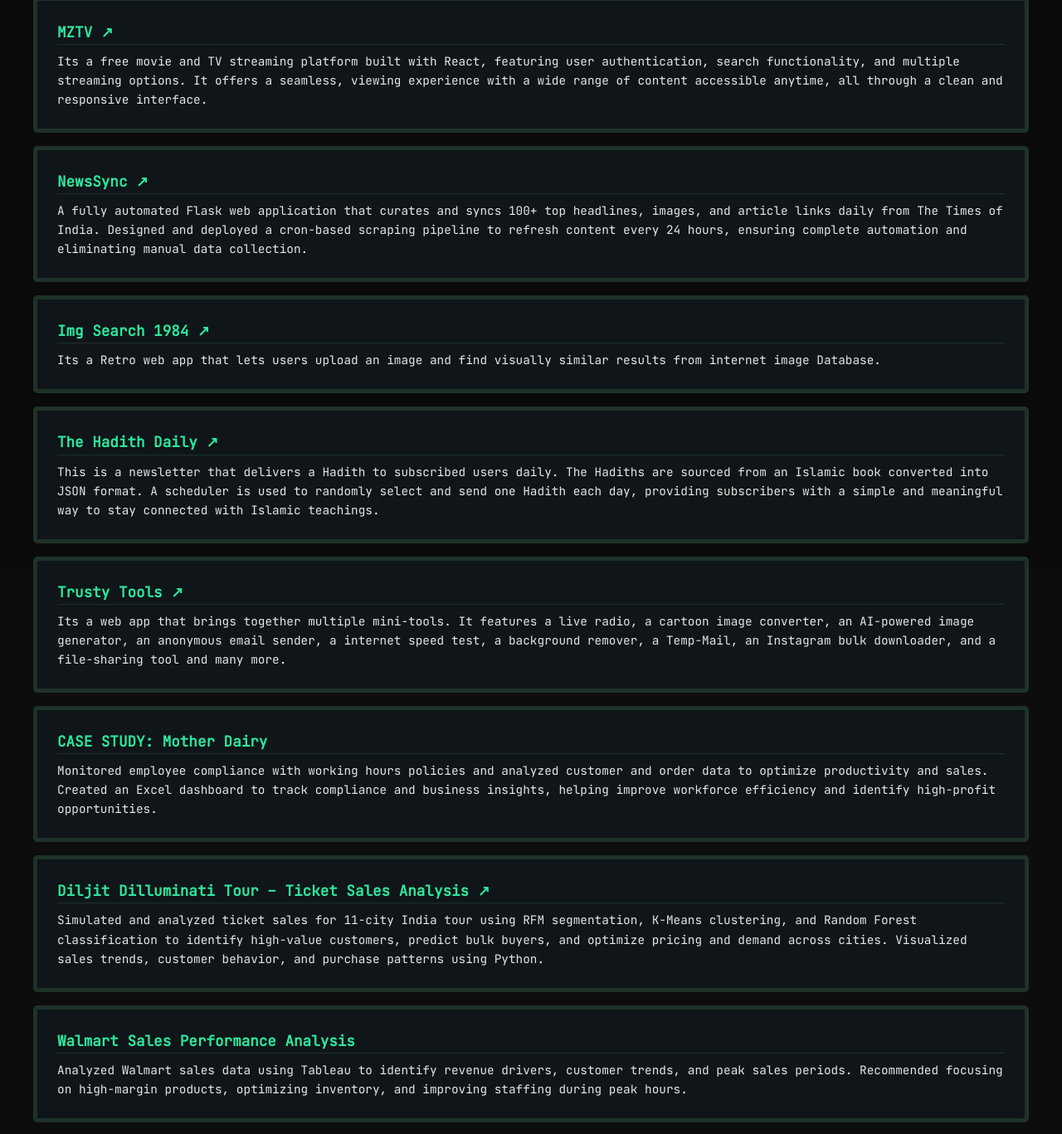
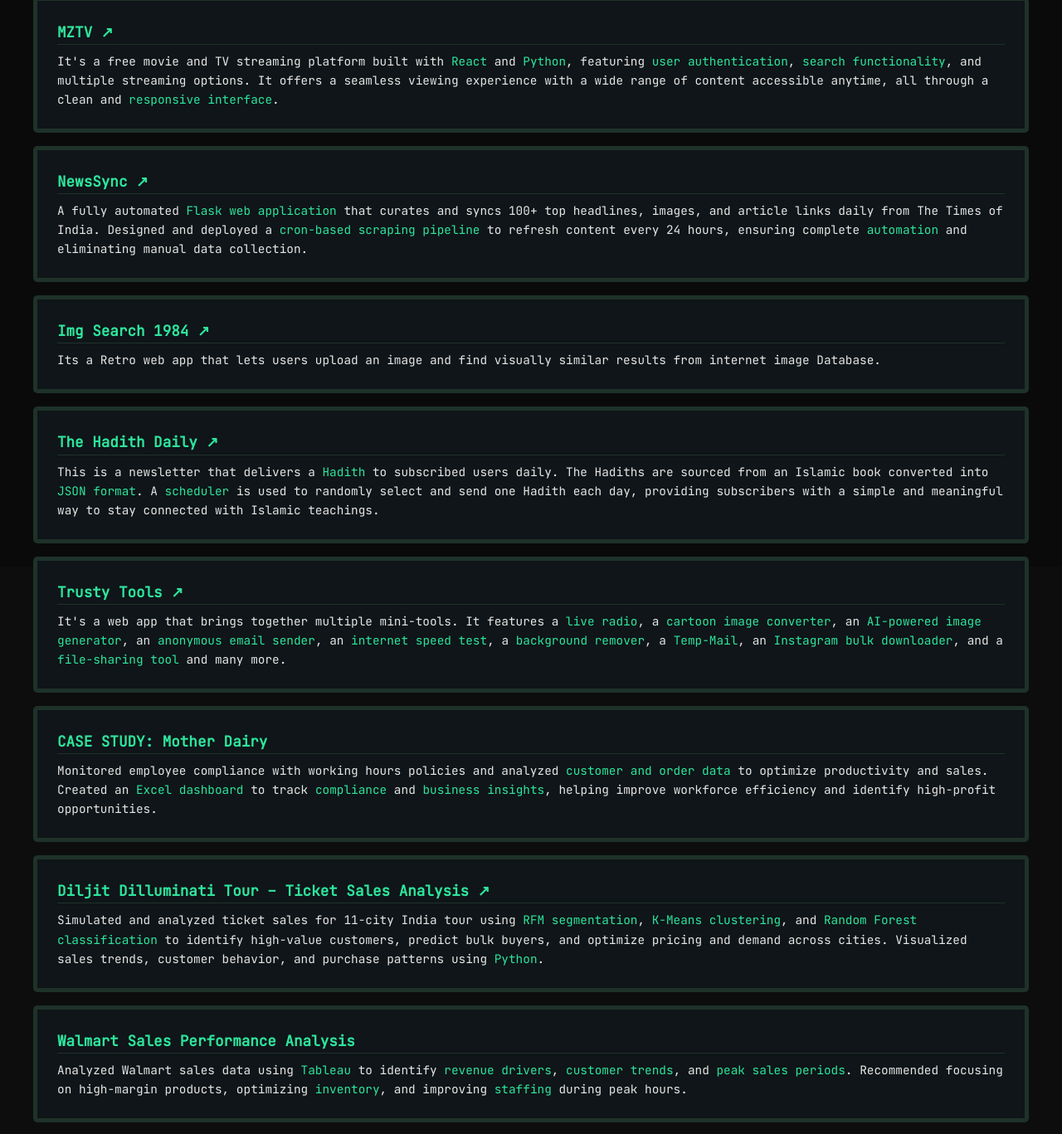
Before and after one commit to mzscripts/mzscripts.github.io, a plain HTML site: page projects.html in a window 1280 px wide. Shown: the part 117-1484 px from the top of the page at 83% size. Drawn offline with Linux system fonts and the light colour scheme.

Commit message:
highlights

```diff
--- a/projects.html
+++ b/projects.html
@@ -23,55 +23,73 @@
                     <h3><a href="https://cinemixmz.vercel.app" target="_blank" rel="noopener noreferrer">MZTV <span
                                 class="view-arrow">↗</span>
                         </a> </h3>
-                    <p>Its a free movie and TV streaming platform built with React, featuring user
-                        authentication, search functionality, and multiple streaming options. It offers a seamless,
-                        viewing experience with a wide range of content accessible anytime, all through a
-                        clean and responsive interface.</p>
+                    <p>
+                        It's a free movie and TV streaming platform built with <span class="highlight">React</span> and
+                        <span class="highlight">Python</span>, featuring <span class="highlight">user
+                            authentication</span>, <span class="highlight">search functionality</span>, and multiple
+                        streaming options.
+                        It offers a seamless viewing experience with a wide range of content accessible anytime, all
+                        through a clean and <span class="highlight">responsive interface</span>.
+                    </p>
                 </div>
                 <div class="project-card">
-                    <h3><a href="https://mzscripts.github.io/Terminal/?app=1" target="_blank" rel="noopener noreferrer">NewsSync <span
-                                class="view-arrow">↗</span>
+                    <h3><a href="https://mzscripts.github.io/Terminal/?app=1" target="_blank"
+                            rel="noopener noreferrer">NewsSync <span class="view-arrow">↗</span>
                         </a> </h3>
-                    <p>A fully automated Flask web application that curates and syncs 100+ top headlines, images, and
-                        article links daily from The Times of India. Designed and deployed a cron-based scraping
-                        pipeline to refresh content every 24 hours, ensuring complete automation and eliminating manual
-                        data collection.</p>
+                    <p>
+                        A fully automated <span class="highlight">Flask web application</span> that curates and syncs
+                        100+ top headlines, images, and article links daily from The Times of India.
+                        Designed and deployed a <span class="highlight">cron-based scraping pipeline</span> to refresh
+                        content every 24 hours, ensuring complete <span class="highlight">automation</span> and
+                        eliminating manual data collection.
+                    </p>
                 </div>
                 <div class="project-card">
-                    <h3><a href="https://mzscripts.github.io/Terminal/?app=3" target="_blank" rel="noopener noreferrer">Img Search 1984 <span
-                                class="view-arrow">↗</span>
+                    <h3><a href="https://mzscripts.github.io/Terminal/?app=3" target="_blank"
+                            rel="noopener noreferrer">Img Search 1984 <span class="view-arrow">↗</span>
                         </a> </h3>
                     <p>Its a Retro web app that lets users upload an image and find visually similar results
                         from internet image Database.</p>
                 </div>
                 <div class="project-card">
-                    <h3><a href="https://mzscripts.github.io/Terminal/?app=2" target="_blank" rel="noopener noreferrer">The
+                    <h3><a href="https://mzscripts.github.io/Terminal/?app=2" target="_blank"
+                            rel="noopener noreferrer">The
                             Hadith Daily <span class="view-arrow">↗</span>
                         </a> </h3>
-                    <p>This is a newsletter that delivers a Hadith to subscribed users daily. The Hadiths are
-                        sourced from an Islamic book converted into JSON format. A scheduler is
-                        used to randomly select and send one Hadith each day, providing subscribers with a simple
-                        and meaningful way to stay connected with Islamic teachings.</p>
+                    <p>
+                        This is a newsletter that delivers a <span class="highlight">Hadith</span> to subscribed users
+                        daily.
+                        The Hadiths are sourced from an Islamic book converted into <span class="highlight">JSON
+                            format</span>.
+                        A <span class="highlight">scheduler</span> is used to randomly select and send one Hadith each
+                        day, providing subscribers with a simple and meaningful way to stay connected with Islamic
+                        teachings.
+                    </p>
                 </div>
                 <div class="project-card">
                     <h3><a href="https://trustytools.vercel.app/" target="_blank" rel="noopener noreferrer">Trusty
                             Tools <span class="view-arrow">↗</span>
                         </a> </h3>
-                    <p>Its a web app that brings together multiple
-                        mini-tools. It features a live radio, a cartoon image converter, an AI-powered image
-                        generator, an anonymous email sender, a internet speed test, a background
-                        remover, a Temp-Mail, an Instagram bulk downloader, and a
-                        file-sharing tool and many more.
+                    <p>
+                        It's a web app that brings together multiple mini-tools. It features a <span
+                            class="highlight">live radio</span>, a <span class="highlight">cartoon image
+                            converter</span>, an <span class="highlight">AI-powered image generator</span>, an <span
+                            class="highlight">anonymous email sender</span>, an <span class="highlight">internet speed
+                            test</span>, a <span class="highlight">background remover</span>, a <span
+                            class="highlight">Temp-Mail</span>, an <span class="highlight">Instagram bulk
+                            downloader</span>, and a <span class="highlight">file-sharing tool</span> and many more.
                     </p>
                 </div>
                 <div class="project-card">
                     <h3>CASE STUDY:
                         Mother Dairy <span class="view-arrow"></span>
                     </h3>
-                    <p> Monitored employee compliance with working hours policies and analyzed customer
-                        and order data to optimize productivity and sales. Created an Excel dashboard to track
-                        compliance and business
-                        insights, helping improve workforce efficiency and identify high-profit opportunities.
+                    <p>
+                        Monitored employee compliance with working hours policies and analyzed <span
+                            class="highlight">customer and order data</span> to optimize productivity and sales.
+                        Created an <span class="highlight">Excel dashboard</span> to track <span
+                            class="highlight">compliance</span> and <span class="highlight">business insights</span>,
+                        helping improve workforce efficiency and identify high-profit opportunities.
                     </p>
                 </div>
                 <div class="project-card">
@@ -79,20 +97,26 @@
                             target="_blank" rel="noopener noreferrer">
                             Diljit Dilluminati Tour – Ticket Sales Analysis <span class="view-arrow">↗</span>
                         </a></h3>
-                    <p>Simulated and analyzed ticket sales for 11-city India tour using RFM segmentation, K-Means
-                        clustering, and Random Forest classification to identify high-value customers, predict bulk
-                        buyers, and optimize pricing and demand across cities. Visualized sales trends, customer
-                        behavior, and purchase patterns using Python.
+                    <p>
+                        Simulated and analyzed ticket sales for 11-city India tour using <span class="highlight">RFM
+                            segmentation</span>, <span class="highlight">K-Means clustering</span>, and <span
+                            class="highlight">Random Forest classification</span> to identify high-value customers,
+                        predict bulk buyers, and optimize pricing and demand across cities.
+                        Visualized sales trends, customer behavior, and purchase patterns using <span
+                            class="highlight">Python</span>.
                     </p>
                 </div>
                 <div class="project-card">
                     <h3>Walmart
                         Sales Performance Analysis
                     </h3>
-                    <p>Analyzed Walmart sales data using Tableau to identify revenue drivers,
-                        customer trends, and peak sales periods. Recommended focusing on high-margin products,
-                        optimizing inventory,
-                        and improving staffing during peak hours.
+                    <p>
+                        Analyzed Walmart sales data using <span class="highlight">Tableau</span> to identify <span
+                            class="highlight">revenue drivers</span>, <span class="highlight">customer trends</span>,
+                        and <span class="highlight">peak sales periods</span>.
+                        Recommended focusing on high-margin products, optimizing <span
+                            class="highlight">inventory</span>, and improving <span class="highlight">staffing</span>
+                        during peak hours.
                     </p>
                 </div>
                 <div class="project-card">
```
Also changed, not shown: index.html (+29 -29 lines).
